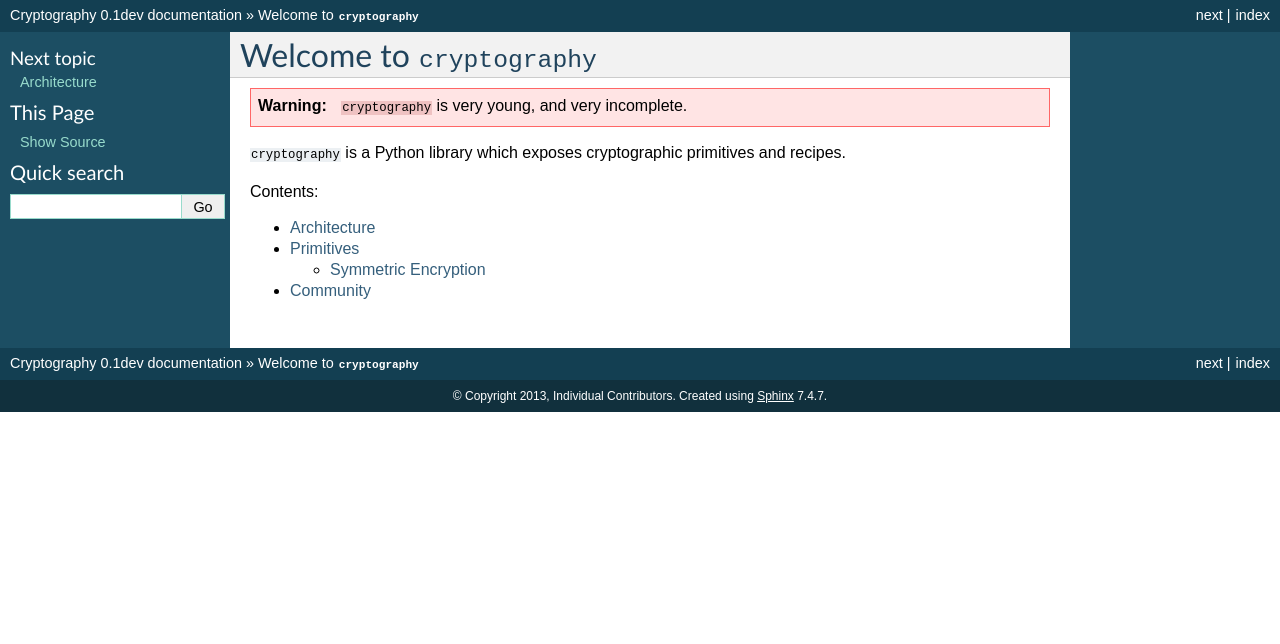
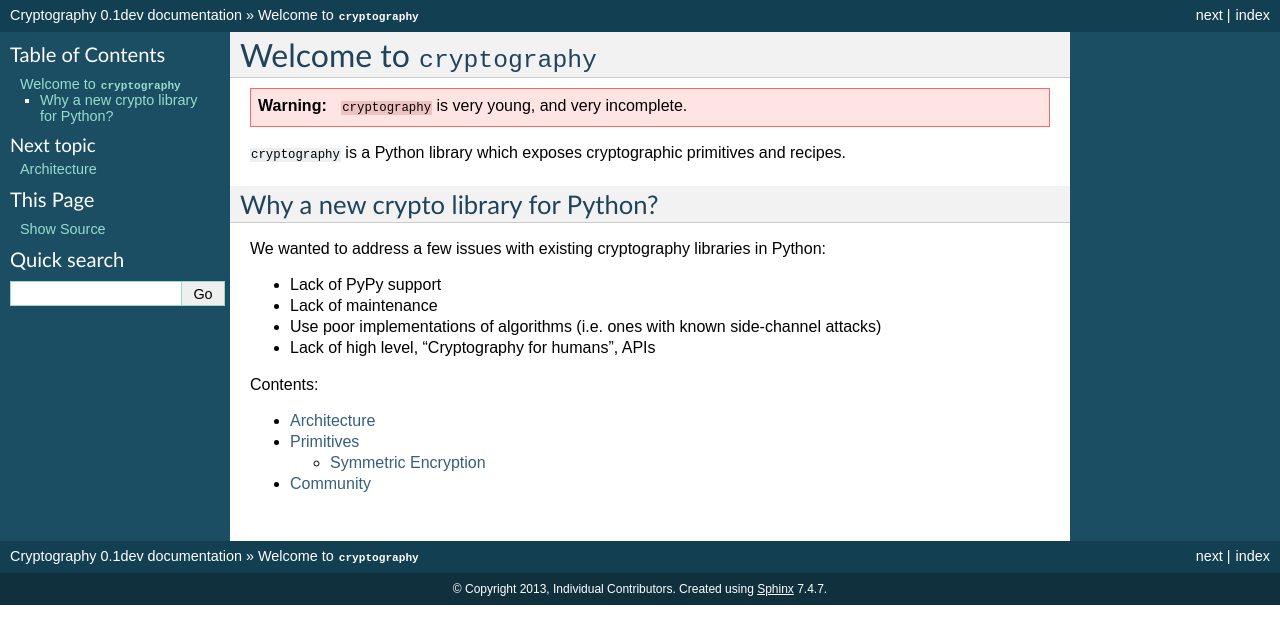
Before and after one commit to WebKing0121/cryptography, a Sphinx documentation site: the page built from docs/index.rst, in a window 1280 px wide. Shown: the top 644 px of the page. Built offline with Sphinx 7.4.7, drawn with Linux system fonts in a browser that asks for light colours.

Commit message:
Better describe why this library exists. Refs #5

```diff
--- a/docs/index.rst
+++ b/docs/index.rst
@@ -8,6 +8,19 @@ Welcome to ``cryptography``
 ``cryptography`` is a Python library which exposes cryptographic primitives and
 recipes.
 
+Why a new crypto library for Python?
+------------------------------------
+
+We wanted to address a few issues with existing cryptography libraries in
+Python:
+
+* Lack of PyPy support
+* Lack of maintenance
+* Use poor implementations of algorithms (i.e. ones with known side-channel
+  attacks)
+* Lack of high level, "Cryptography for humans", APIs
+
+
 Contents:
 
 .. toctree::
```
Also changed, not shown: README.rst (+0 -7 lines).
